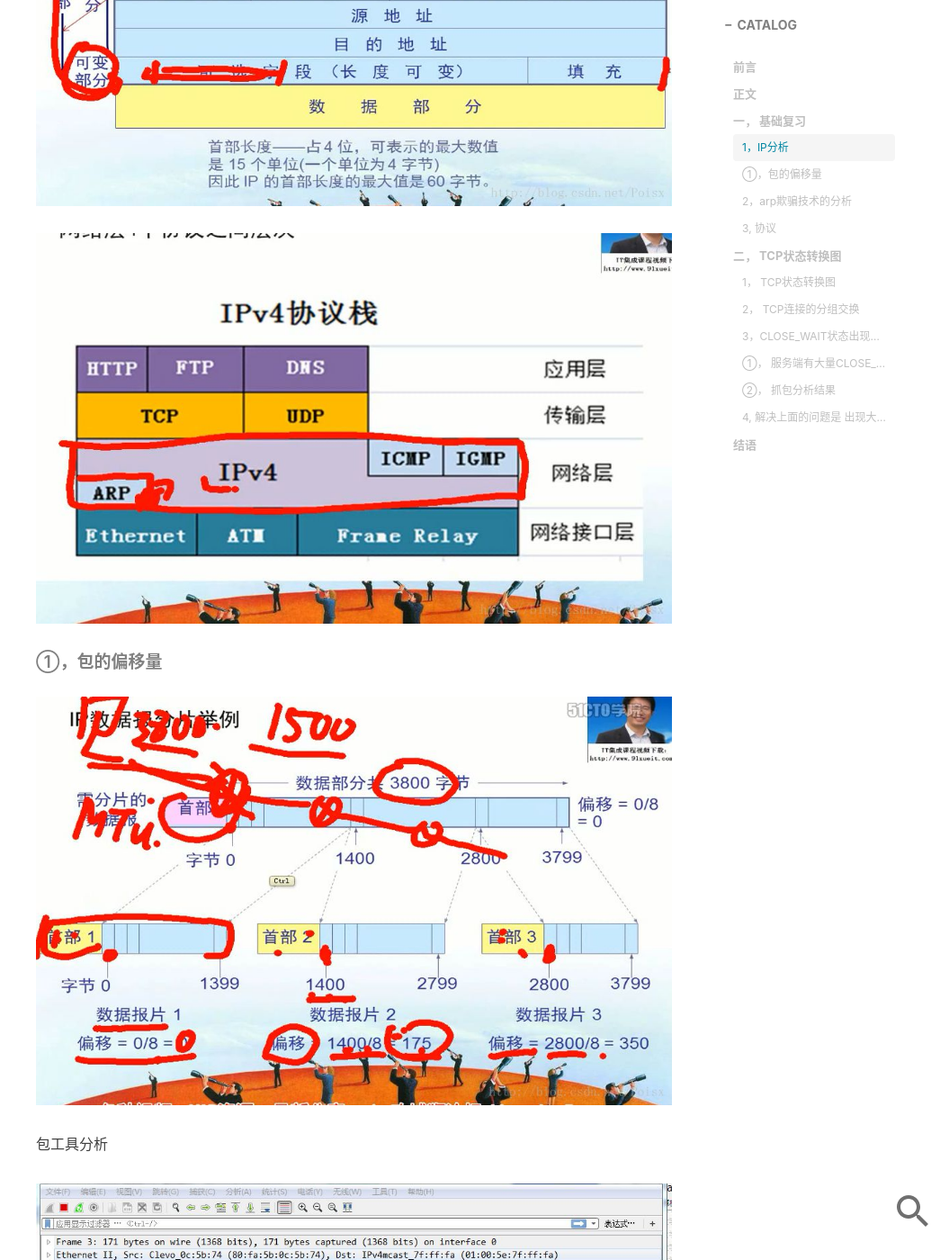
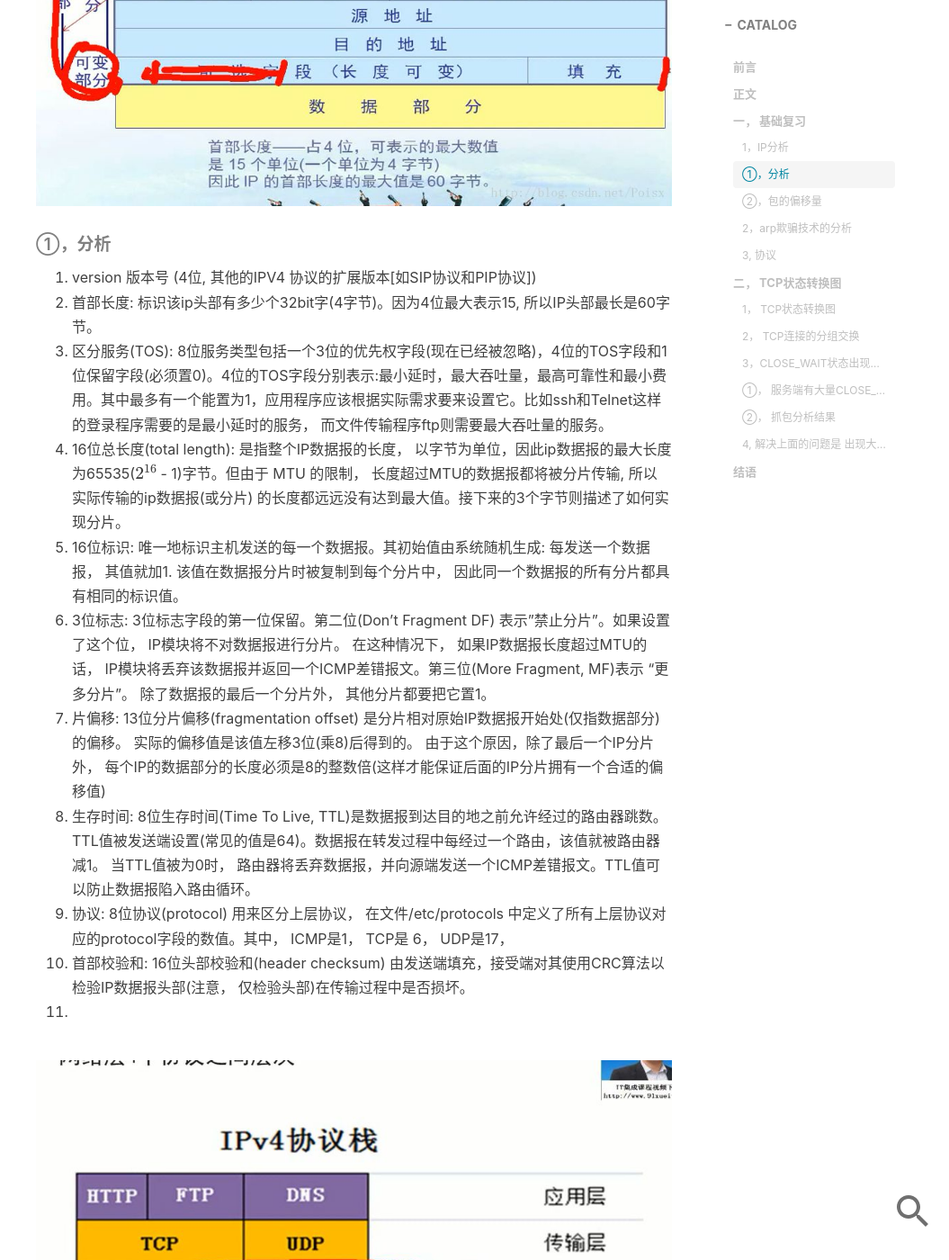
Before and after one commit to chensongpoixs/chensongpoixs.github.io, a Jekyll site: the page built from _posts/2018-02-12-TCP状态转换图.md, in a window 1280 px wide and 1400 px high, scrolled down 1637 px. Shown: the whole window at 90% size, without its empty margins (225-1280 px from the left). Built offline with Jekyll 4.4.1, drawn with Linux system fonts in a browser that asks for light colours; nearby versions of some CDN libraries; formulas are drawn with MathJax 3; comment, search, counter and statistics services are not loaded; some of the changed text lies outside the part shown.

Commit message:
[add tcp protocol]

````diff
--- a/_posts/2018-02-12-TCP状态转换图.md
+++ b/_posts/2018-02-12-TCP状态转换图.md
@@ -9,6 +9,7 @@ header-img: img/2018-02-12/bg_tcp.jpg
 catalog: 	 true
 tags:
     - 网络编程
+    - TCP协议详解
 ---
 
 ## 前言
@@ -29,9 +30,25 @@ tags:
 
 ![](https://github.com/chensongpoixs/chensongpoixs.github.io/blob/master/img/2018-02-12/ip/ip.jpg?raw=true)
 
+##### ①，分析
+
+1. version 版本号 (4位, 其他的IPV4 协议的扩展版本[如SIP协议和PIP协议])
+2. 首部长度: 标识该ip头部有多少个32bit字(4字节)。因为4位最大表示15, 所以IP头部最长是60字节。
+3. 区分服务(TOS):  8位服务类型包括一个3位的优先权字段(现在已经被忽略)，4位的TOS字段和1位保留字段(必须置0)。4位的TOS字段分别表示:最小延时，最大吞吐量，最高可靠性和最小费用。其中最多有一个能置为1，应用程序应该根据实际需求要来设置它。比如ssh和Telnet这样的登录程序需要的是最小延时的服务， 而文件传输程序ftp则需要最大吞吐量的服务。
+4. 16位总长度(total length): 是指整个IP数据报的长度， 以字节为单位，因此ip数据报的最大长度为65535($2^{16}$ - 1)字节。但由于 MTU 的限制， 长度超过MTU的数据报都将被分片传输, 所以实际传输的ip数据报(或分片) 的长度都远远没有达到最大值。接下来的3个字节则描述了如何实现分片。
+5. 16位标识: 唯一地标识主机发送的每一个数据报。其初始值由系统随机生成: 每发送一个数据报， 其值就加1. 该值在数据报分片时被复制到每个分片中， 因此同一个数据报的所有分片都具有相同的标识值。
+6. 3位标志: 3位标志字段的第一位保留。第二位(Don't Fragment DF) 表示"禁止分片"。如果设置了这个位， IP模块将不对数据报进行分片。 在这种情况下， 如果IP数据报长度超过MTU的话， IP模块将丢弃该数据报并返回一个ICMP差错报文。第三位(More Fragment, MF)表示 "更多分片"。 除了数据报的最后一个分片外， 其他分片都要把它置1。
+7. 片偏移: 13位分片偏移(fragmentation offset) 是分片相对原始IP数据报开始处(仅指数据部分)的偏移。 实际的偏移值是该值左移3位(乘8)后得到的。 由于这个原因，除了最后一个IP分片外， 每个IP的数据部分的长度必须是8的整数倍(这样才能保证后面的IP分片拥有一个合适的偏移值)
+8. 生存时间: 8位生存时间(Time To Live, TTL)是数据报到达目的地之前允许经过的路由器跳数。TTL值被发送端设置(常见的值是64)。数据报在转发过程中每经过一个路由，该值就被路由器减1。 当TTL值被为0时， 路由器将丢弃数据报，并向源端发送一个ICMP差错报文。TTL值可以防止数据报陷入路由循环。
+9. 协议: 8位协议(protocol) 用来区分上层协议， 在文件/etc/protocols 中定义了所有上层协议对应的protocol字段的数值。其中， ICMP是1， TCP是 6， UDP是17，
+10. 首部校验和: 16位头部校验和(header checksum) 由发送端填充，接受端对其使用CRC算法以检验IP数据报头部(注意， 仅检验头部)在传输过程中是否损坏。
+11.
+
+
 ![](https://github.com/chensongpoixs/chensongpoixs.github.io/blob/master/img/2018-02-12/ip/ipv4.jpg?raw=true)
 
-##### ①，包的偏移量
+
+##### ②，包的偏移量
 
 ![](https://github.com/chensongpoixs/chensongpoixs.github.io/blob/master/img/2018-02-12/ip/ipv4_offset.jpg?raw=true)
 
@@ -76,16 +93,13 @@ tags:
 命令
 
 ```
- tcpdump tcp port 80
+tcpdump tcp port 80
 ```
 
 抓包分析
 
 
-
 ![](https://github.com/chensongpoixs/chensongpoixs.github.io/blob/master/img/2018-02-12/tcpdump.png?raw=true)
-
-
 
 ######  ②， 抓包分析结果
 
````
Also changed, not shown: commit.md (deleted, +0 -13 lines), README.md.
